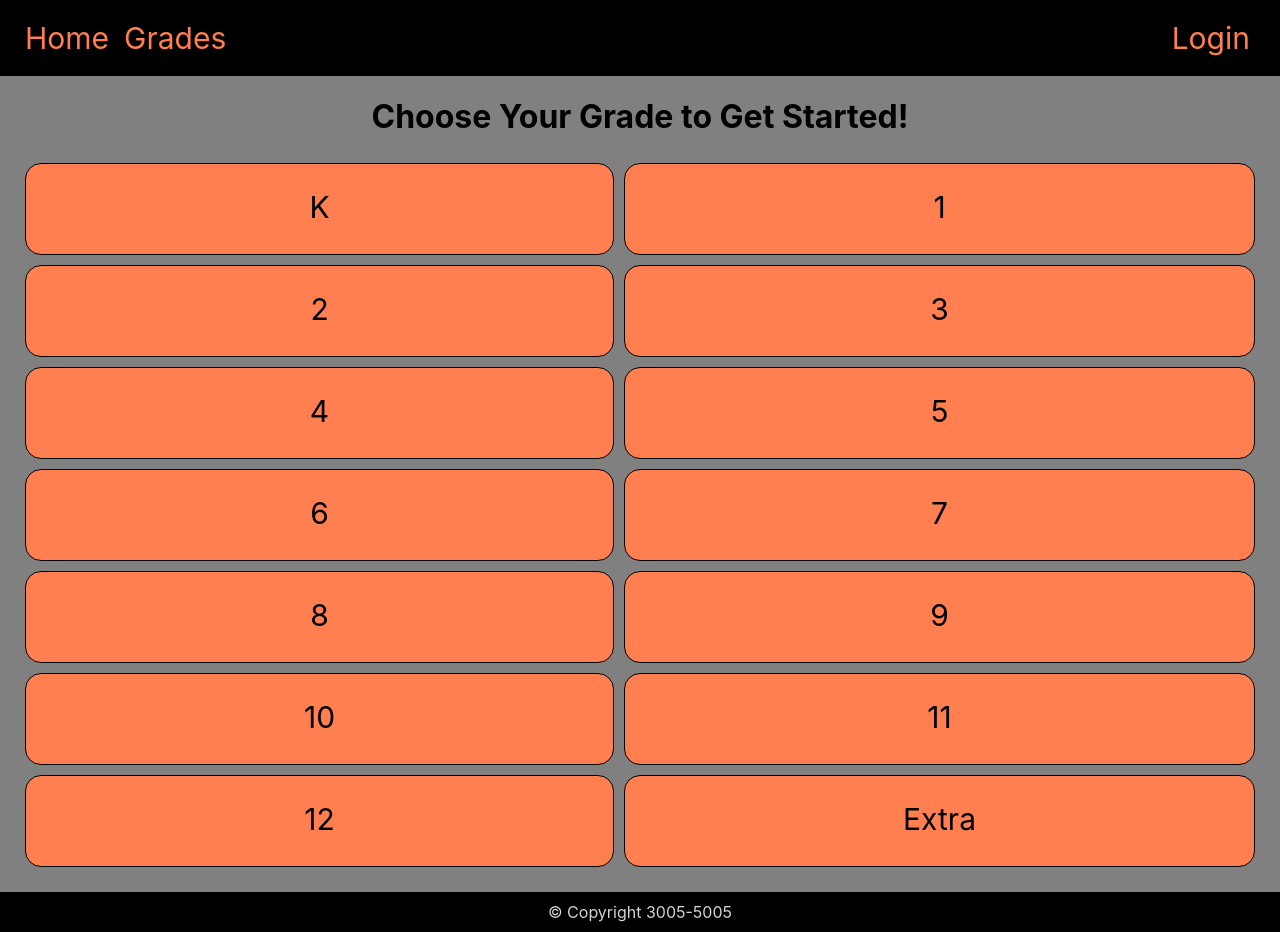
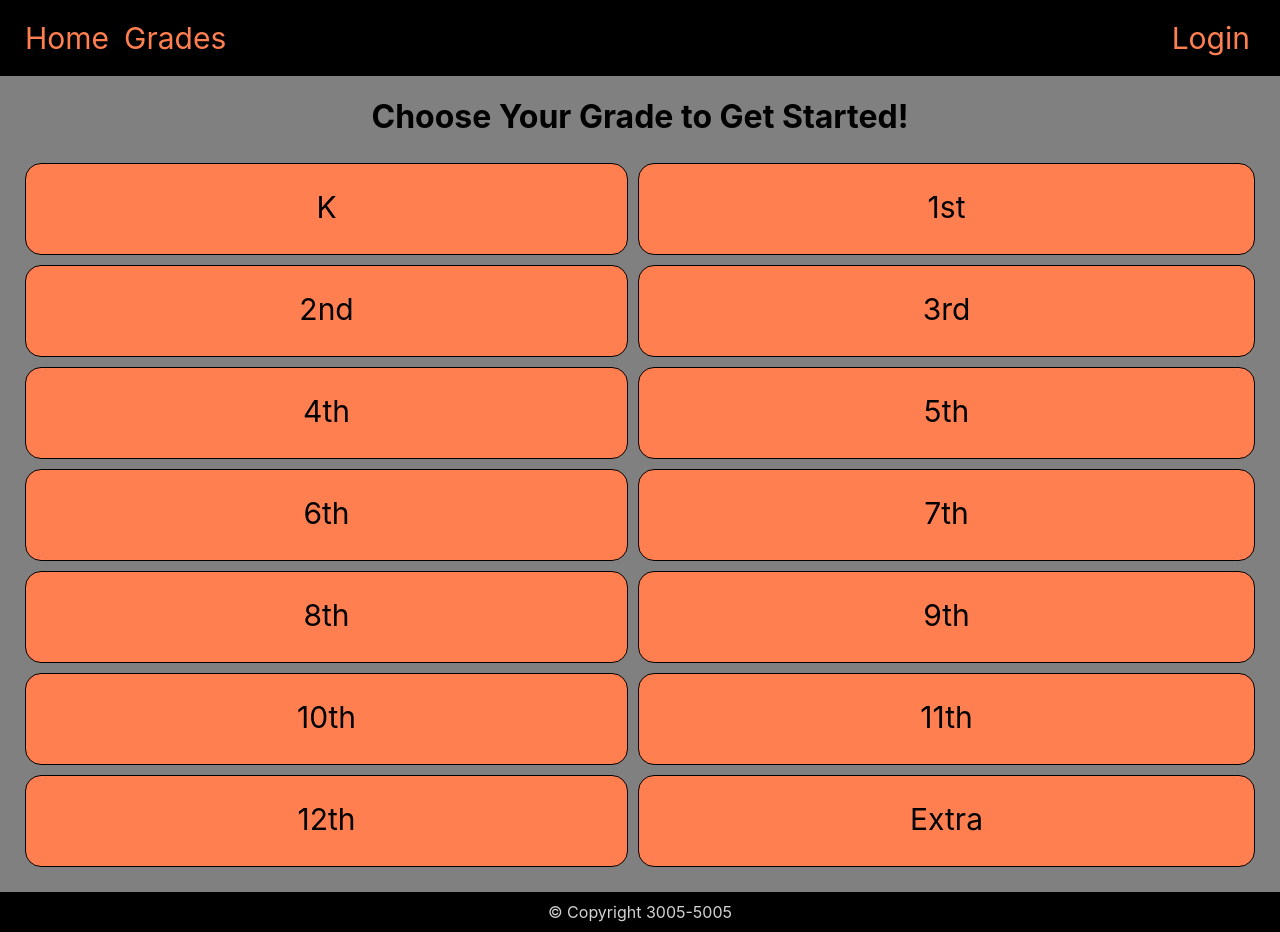
Before and after one commit to AlexOcegueda/MathLearn, a React (Create React App) app: page /Grades in a window 1280 px wide. Shown: the top 932 px of the page. Built offline with nearby package versions, Linux system fonts and the light colour scheme.

Commit message:
added endings to grade for readability

```diff
--- a/src/Grades.js
+++ b/src/Grades.js
@@ -9,40 +9,40 @@ function Grades() {
                     <div className='grade-item'>K</div>
                 </div>
                 <div className='grade-item-container'>
-                    <div className='grade-item'>1</div>
+                    <div className='grade-item'>1st</div>
                 </div>
                 <div className='grade-item-container'>
-                    <div className='grade-item'>2</div>
+                    <div className='grade-item'>2nd</div>
                 </div>
                 <div className='grade-item-container'>
-                    <div className='grade-item'>3</div>
+                    <div className='grade-item'>3rd</div>
                 </div>
                 <div className='grade-item-container'>
-                    <div className='grade-item'>4</div>
+                    <div className='grade-item'>4th</div>
                 </div>
                 <div className='grade-item-container'>
-                    <div className='grade-item'>5</div>
+                    <div className='grade-item'>5th</div>
                 </div>
                 <div className='grade-item-container'>
-                    <div className='grade-item'>6</div>
+                    <div className='grade-item'>6th</div>
                 </div>
                 <div className='grade-item-container'>
-                    <div className='grade-item'>7</div>
+                    <div className='grade-item'>7th</div>
                 </div>
                 <div className='grade-item-container'>
-                    <div className='grade-item'>8</div>
+                    <div className='grade-item'>8th</div>
                 </div>
                 <div className='grade-item-container'>
-                    <div className='grade-item'>9</div>
+                    <div className='grade-item'>9th</div>
                 </div>
                 <div className='grade-item-container'>
-                    <div className='grade-item'>10</div>
+                    <div className='grade-item'>10th</div>
                 </div>
                 <div className='grade-item-container'>
-                    <div className='grade-item'>11</div>
+                    <div className='grade-item'>11th</div>
                 </div>
                 <div className='grade-item-container'>
-                    <div className='grade-item'>12</div>
+                    <div className='grade-item'>12th</div>
                 </div>
                 <div className='grade-item-container'>
                     <div className='grade-item'>Extra</div>
```
